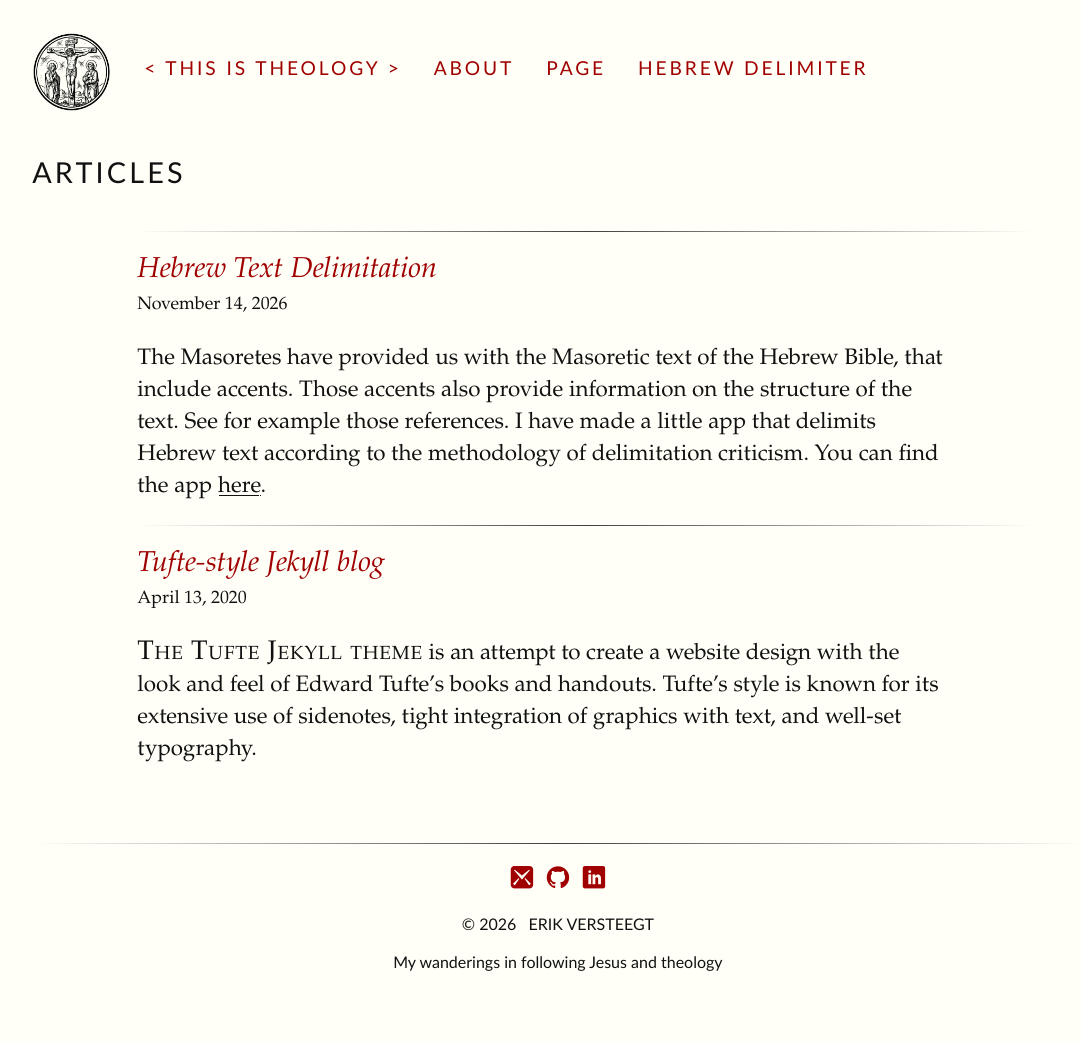
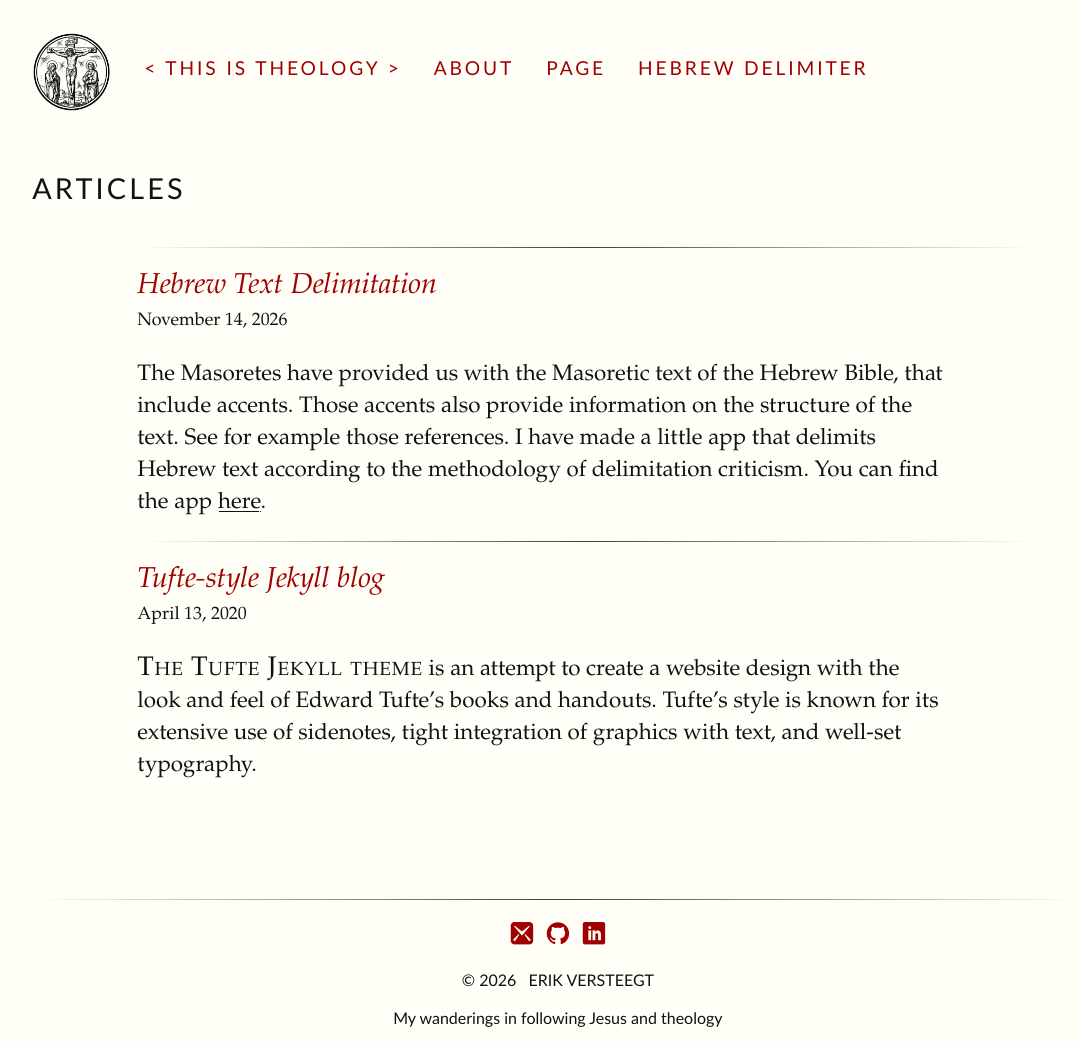
Before and after one commit to ThisIsTheology/thisistheology.github.io, a Jekyll site: the page built from index.html, in a window 1280 px wide. Shown: the whole page, without its empty margins (126-1207 px from the left). Built offline with Jekyll 4.4.1, drawn with Linux system fonts in a browser that asks for light colours; some web fonts are replaced; before the commit the page ends 987 px from its top, so only the background shows below that.

Commit message:
Update tufte.scss

```diff
--- a/css/tufte.scss
+++ b/css/tufte.scss
@@ -231,9 +231,7 @@ th, td{ font-size: 1.2rem;
 /* Basic Layout stuff --*/
 
 article { position: relative;
-          padding: 1
-
-          rem 0rem 2.5rem 0rem; } // reduced top and bottom padding by 50%
+          padding: 1rem 0rem 2.5rem 0rem; } // reduced top and bottom padding by 50%
 
 section { padding-top: 1rem;
           padding-bottom: 1rem; }
@@ -651,9 +649,19 @@ html {
 }
 
 body,
-body.fullwidth {
+body.full-width {
   width: 87.5% !important;
   padding-left: 12.5% !important;
+  padding-right: 0 !important;
   margin-left: auto !important;
   margin-right: auto !important;
 }
+
+header > nav a img.badge {
+  width: 80px !important;
+  height: 80px !important;
+  max-width: none !important;
+  border-radius: 50% !important;
+  object-fit: cover !important;
+  mix-blend-mode: multiply !important;
+}
```
